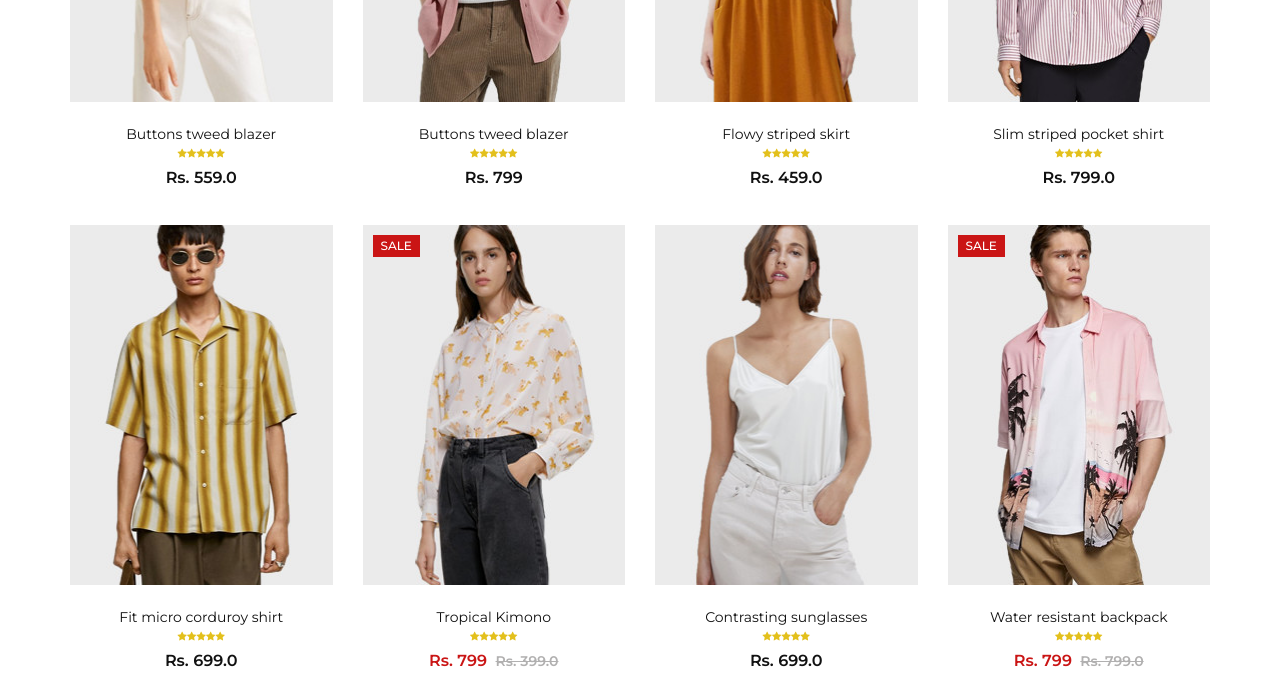
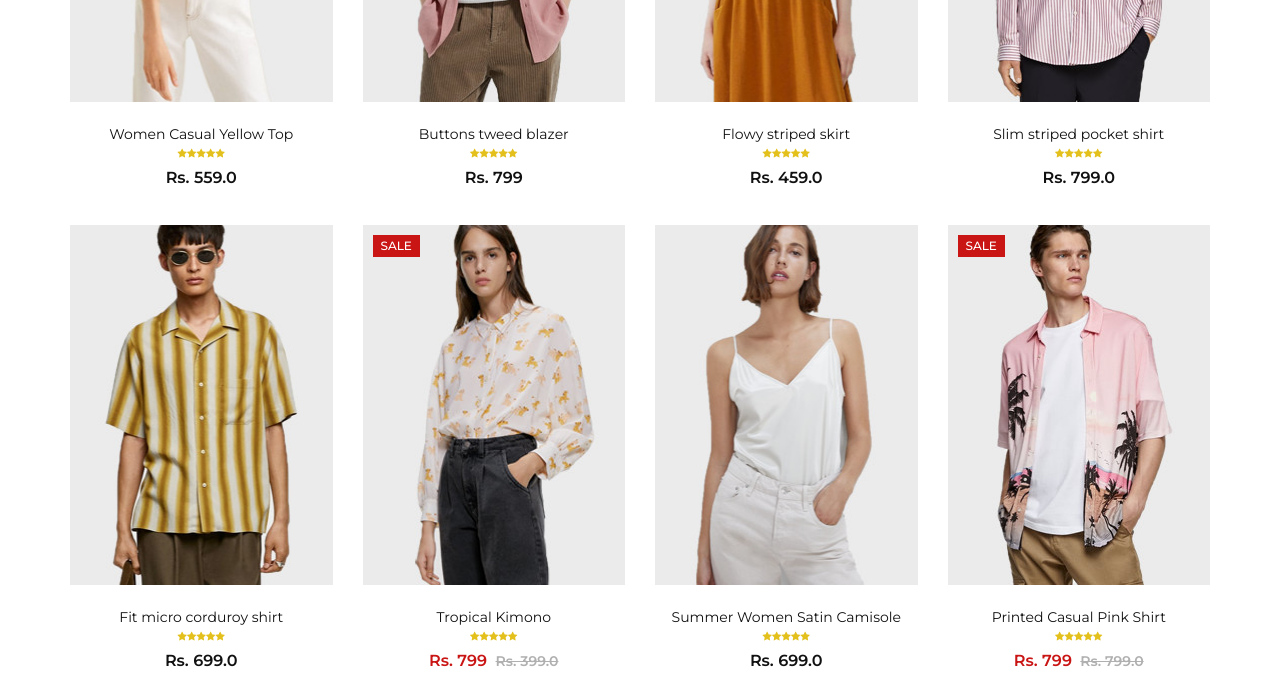
Before and after one commit to DileepKGowda/Project-Morpho, a plain HTML site: page index.html in a window 1280 px wide. Shown: the part 1200-1876 px from the top of the page. Drawn offline with Linux system fonts and the light colour scheme.

Commit message:
Update index.html

```diff
--- a/index.html
+++ b/index.html
@@ -200,7 +200,7 @@
                         </ul>
                     </div>
                     <div class="product__item__text">
-                        <h6><a href="#">Buttons tweed blazer</a></h6>
+                        <h6><a href="#">Women Casual Yellow Top</a></h6>
                         <div class="rating">
                             <i class="fa fa-star"></i>
                             <i class="fa fa-star"></i>
@@ -334,7 +334,7 @@
                         </ul>
                     </div>
                     <div class="product__item__text">
-                        <h6><a href="#">Contrasting sunglasses</a></h6>
+                        <h6><a href="#">Summer Women Satin Camisole</a></h6>
                         <div class="rating">
                             <i class="fa fa-star"></i>
                             <i class="fa fa-star"></i>
@@ -357,7 +357,7 @@
                         </ul>
                     </div>
                     <div class="product__item__text">
-                        <h6><a href="#">Water resistant backpack</a></h6>
+                        <h6><a href="#">Printed Casual Pink Shirt</a></h6>
                         <div class="rating">
                             <i class="fa fa-star"></i>
                             <i class="fa fa-star"></i>
```
